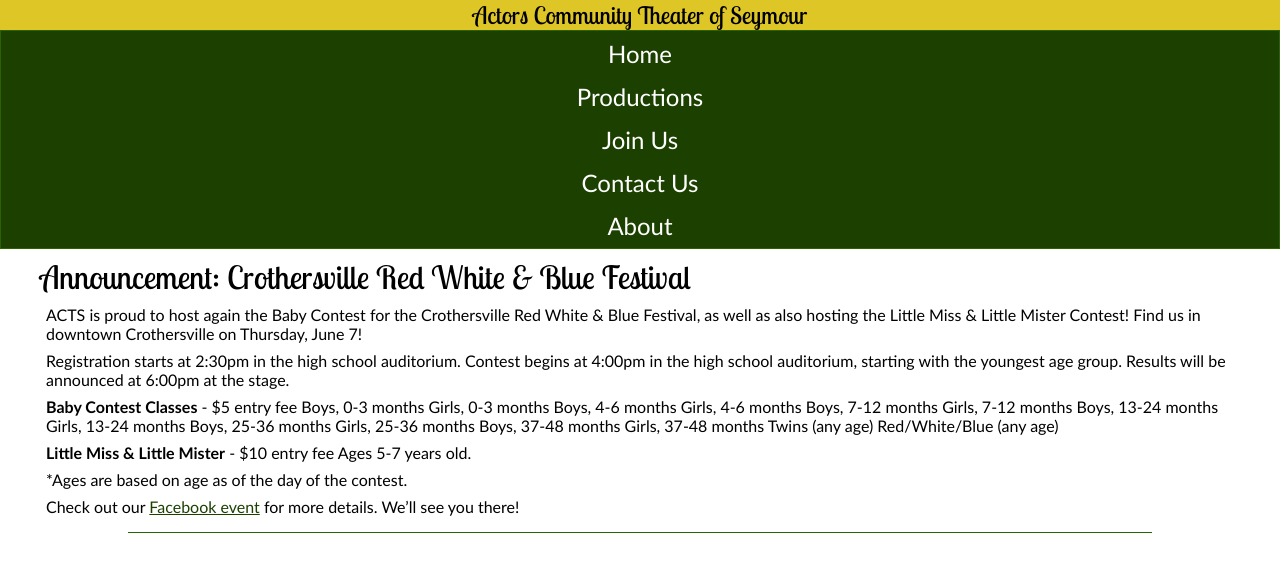
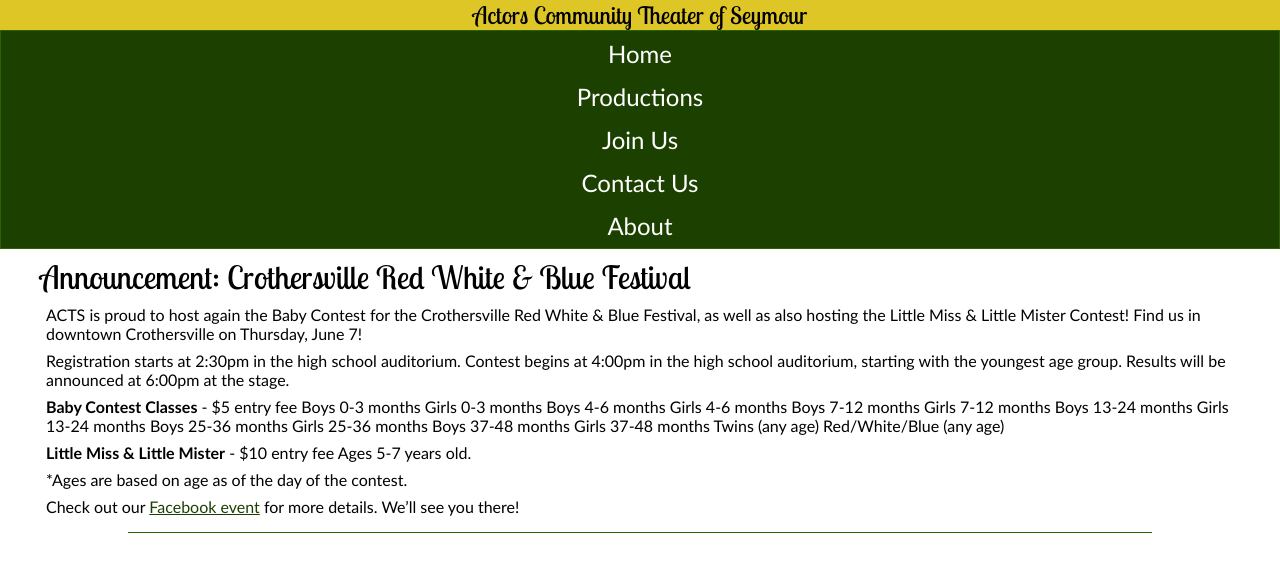
Before and after one commit to seymour-acts/seymour-acts.github.io, a Jekyll site: the page built from _posts/2018-05-24-fundraiser-announcement.md, in a window 1280 px wide. Shown: the top 572 px of the page. Built offline with Jekyll 4.4.1, drawn with Linux system fonts in a browser that asks for light colours.

```diff
--- a/_posts/2018-05-24-fundraiser-announcement.md
+++ b/_posts/2018-05-24-fundraiser-announcement.md
@@ -12,18 +12,18 @@ Contest begins at 4:00pm in the high school auditorium, starting with the younge
 Results will be announced at 6:00pm at the stage.
 
 **Baby Contest Classes** - $5 entry fee
-Boys, 0-3 months
-Girls, 0-3 months
-Boys, 4-6 months
-Girls, 4-6 months
-Boys, 7-12 months
-Girls, 7-12 months
-Boys, 13-24 months
-Girls, 13-24 months
-Boys, 25-36 months
-Girls, 25-36 months
-Boys, 37-48 months
-Girls, 37-48 months
+Boys 0-3 months
+Girls 0-3 months
+Boys 4-6 months
+Girls 4-6 months
+Boys 7-12 months
+Girls 7-12 months
+Boys 13-24 months
+Girls 13-24 months
+Boys 25-36 months
+Girls 25-36 months
+Boys 37-48 months
+Girls 37-48 months
 Twins (any age)
 Red/White/Blue (any age)
 
```
